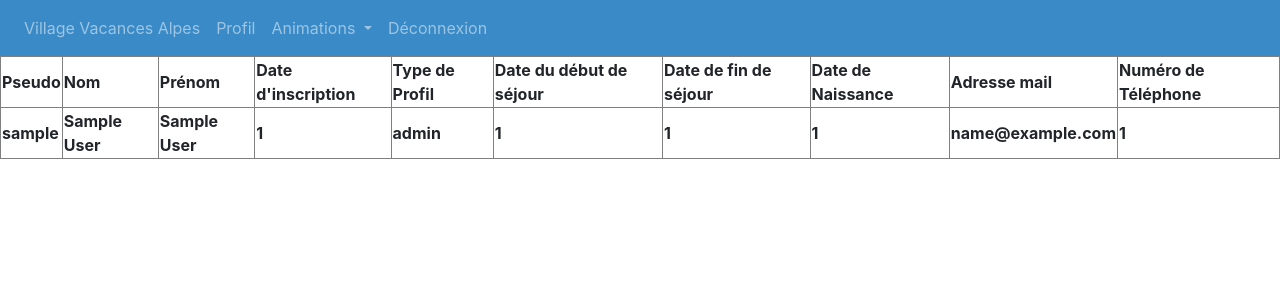
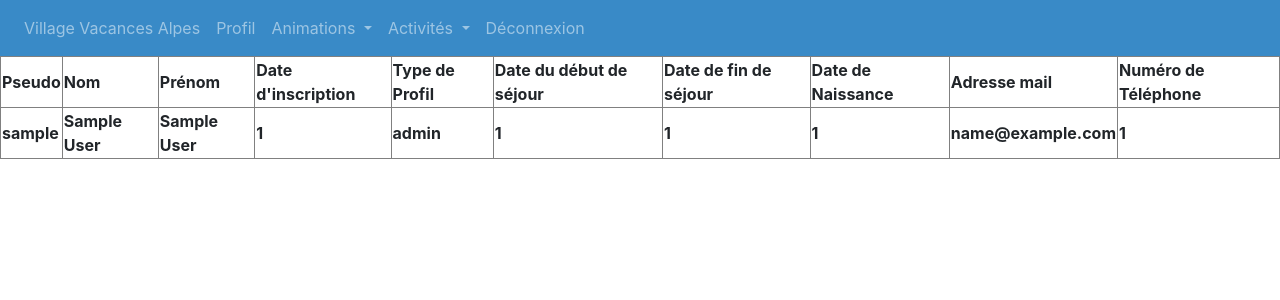
Before and after one commit to Dwarter-dev/Projet_VVA, a PHP site: page /index.php?page=accueil in a window 1280 px wide. Shown: the top 300 px of the page. Run offline with PHP 8.4, Linux system fonts and the light colour scheme; the visitor is signed in with stand-in values (Sample User, id 1); lists and menus that the app fills with data are empty; some libraries are stand-ins or nearby versions.

Commit message:
Correctif sur la navbar

```diff
--- a/vue/user/userAccueil.php
+++ b/vue/user/userAccueil.php
@@ -15,6 +15,15 @@
           <a class="dropdown-item" href="index.php?page=consulterAnimation">Consulter une Animation</a>
         </div>
       </li>
+			<li class="nav-item dropdown">
+				<a class="nav-link dropdown-toggle" href="#" id="navbarDropdownMenuLink" role="button" data-toggle="dropdown" aria-haspopup="true" aria-expanded="false">
+					Activités
+				</a>
+				<div class="dropdown-menu" aria-labelledby="navbarDropdownMenuLink">
+					<a class="dropdown-item" href="index.php?page=creeActivite">Créer une Activite</a>
+					<a class="dropdown-item" href="index.php?page=consulterActivite">Consulter une Activite</a>
+				</div>
+			</li>
 			<a class="nav-item nav-link" href="index.php?page=deconnexion">Déconnexion</a>
 		</div>
 </nav>
```
